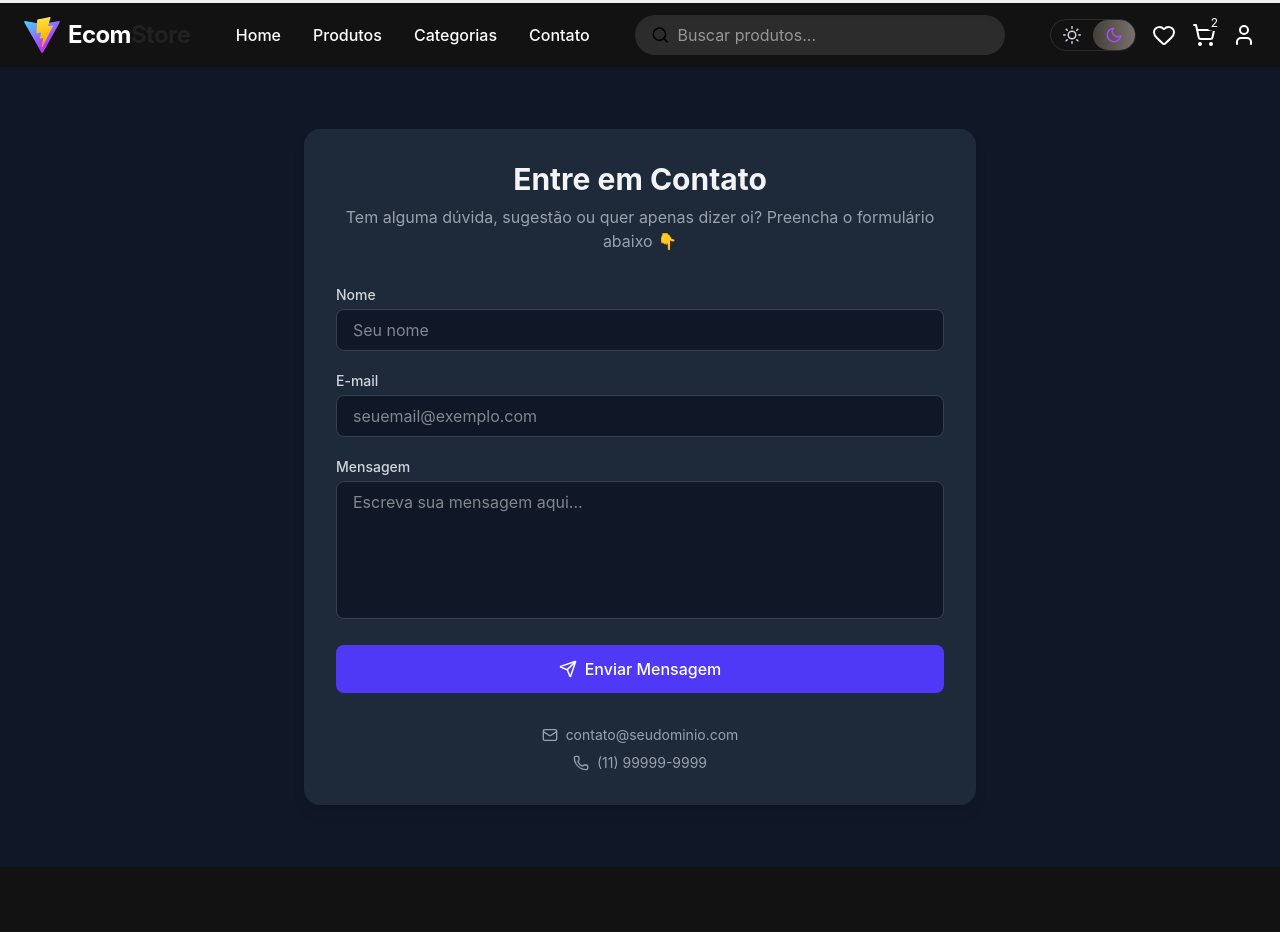
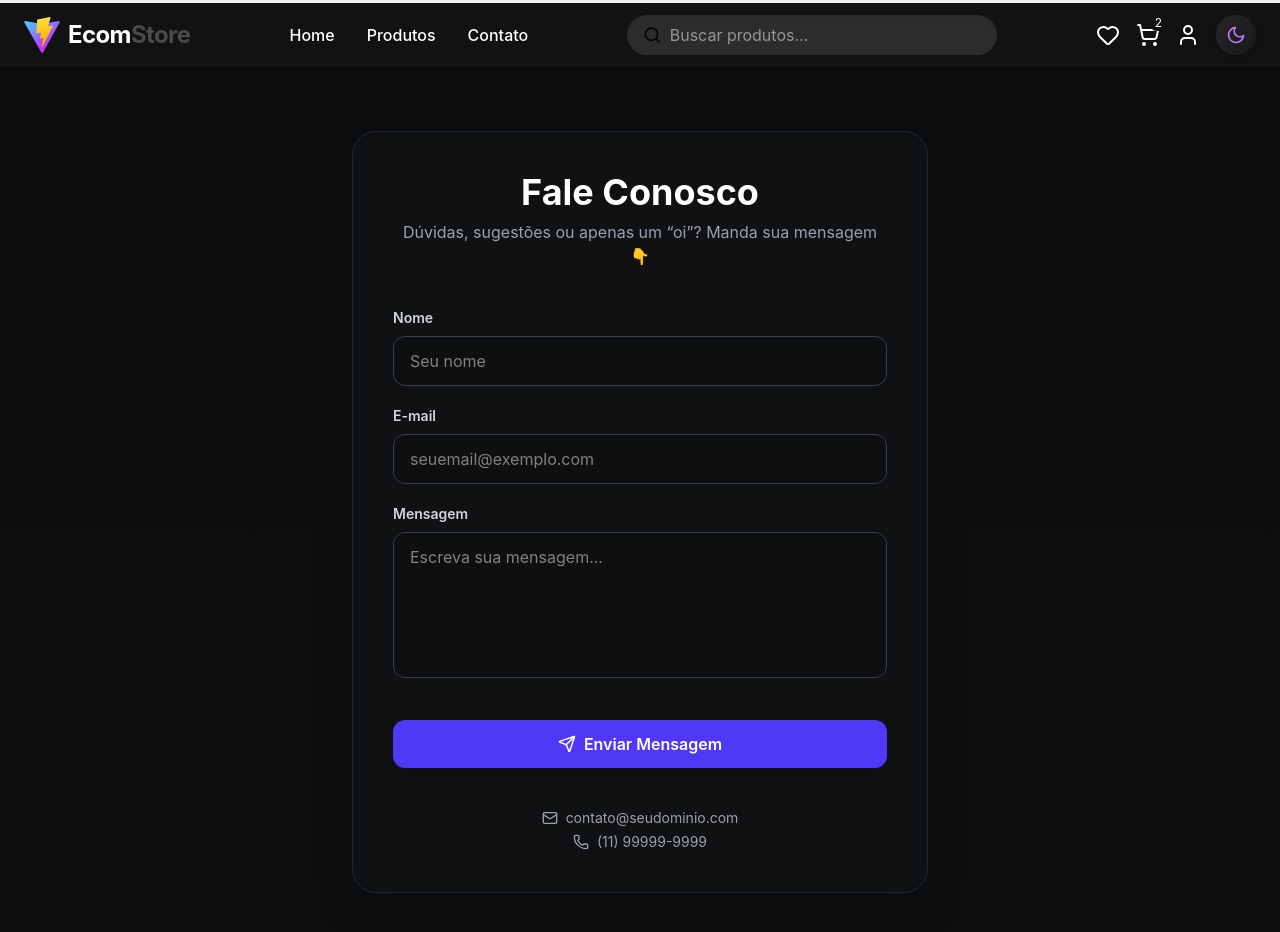
Before and after one commit to allansf29/e-commerce, a React (Vite) app in the folder Front-End/: page /contact in a window 1280 px wide. Shown: the top 932 px of the page. Before the commit the page ends 867 px from the top, so only its background shows below. Built offline with nearby package versions, Linux system fonts and the light colour scheme.

Commit message:
Trocando o button do dark theme e trocando cores.

```diff
--- a/Front-End/src/components/Navbar.tsx
+++ b/Front-End/src/components/Navbar.tsx
@@ -25,7 +25,7 @@ const Navbar: React.FC = () => {
             transition={{ duration: 0.6 }}
           />
           <span className="text-2xl font-bold text-primary dark:text-white tracking-tight">
-            Ecom<span className="text-text dark:text-muted-foreground">Store</span>
+            Ecom<span className="text-text dark:text-detail-dark">Store</span>
           </span>
         </Link>
 
@@ -42,12 +42,6 @@ const Navbar: React.FC = () => {
             className="text-[16px] font-medium text-text dark:text-white hover:text-primary hover:dark:text-secondary transition-colors"
           >
             Produtos
-          </Link>
-          <Link
-            to="/categorias"
-            className="text-[16px] font-medium text-text dark:text-white hover:text-primary hover:dark:text-secondary transition-colors"
-          >
-            Categorias
           </Link>
           <Link
             to="/contact"
@@ -69,7 +63,7 @@ const Navbar: React.FC = () => {
 
         {/* Ações */}
         <div className="flex items-center gap-4">
-          <ThemeToggle />
+
           <Link
             to="/favoritos"
             className="text-muted-foreground hover:text-secondary dark:text-muted-foreground dark:hover:text-secondary-dark transition dark:text-text-dark"
@@ -91,6 +85,7 @@ const Navbar: React.FC = () => {
           >
             <User className="w-6 h-6" />
           </Link>
+          <ThemeToggle />
 
           {/* Menu Mobile */}
           <button
--- a/Front-End/src/components/ui/SliderToggle.tsx
+++ b/Front-End/src/components/ui/SliderToggle.tsx
@@ -1,75 +1,75 @@
-import { motion } from "framer-motion";
 import { useEffect, useState } from "react";
+import { motion, AnimatePresence } from "framer-motion";
 import { FiMoon, FiSun } from "react-icons/fi";
 
-type ToggleOptionsType = "light" | "dark";
-
-const TOGGLE_CLASSES =
-  "text-sm font-medium flex items-center gap-2 px-3 py-1.5 transition-colors relative z-10";
+type Theme = "light" | "dark";
 
 const ThemeToggle = () => {
-  const [selected, setSelected] = useState<ToggleOptionsType | null>(null);
+  const [theme, setTheme] = useState<Theme>("dark");
 
-  // Carrega o tema salvo no localStorage OU define dark como padrão
+  // 🔹 Carrega tema salvo ou define dark como padrão
   useEffect(() => {
-    const savedTheme = localStorage.getItem("theme") as ToggleOptionsType | null;
-    const initialTheme = savedTheme || "dark"; // se não tiver nada, começa no dark
-    setSelected(initialTheme);
-    document.documentElement.classList.add(initialTheme);
+    const savedTheme = localStorage.getItem("theme") as Theme | null;
+    const initial = savedTheme || "dark";
+    setTheme(initial);
+    document.documentElement.classList.add(initial);
   }, []);
 
-  // Atualiza o tema quando `selected` mudar
+  // 🔹 Atualiza tema quando muda
   useEffect(() => {
-    if (!selected) return; // se ainda não foi definido, não faz nada
+    document.documentElement.classList.remove("light", "dark");
+    document.documentElement.classList.add(theme);
+    localStorage.setItem("theme", theme);
+  }, [theme]);
 
-    const root = document.documentElement;
-    root.classList.remove("light", "dark");
-    root.classList.add(selected);
-
-    // Salva no localStorage
-    localStorage.setItem("theme", selected);
-  }, [selected]);
+  // 🔹 Alternar entre light/dark
+  const toggleTheme = () => {
+    setTheme((prev) => (prev === "dark" ? "light" : "dark"));
+  };
 
   return (
-    <div className="relative flex items-center rounded-full border border-primary dark:border-secondary-dark transition-colors duration-500">
-      {/* Light */}
-      <button
-        className={`${TOGGLE_CLASSES} ${selected === "light"
-            ? "text-yellow-500"
-            : "text-gray-700 dark:text-gray-300 cursor-pointer"
-          }`}
-        onClick={() => setSelected("light")}
-      >
-        <FiSun className="text-lg" />
-      </button>
-
-      {/* Dark */}
-      <button
-        className={`${TOGGLE_CLASSES} ${selected === "dark"
-            ? "text-purple-500"
-            : "text-gray-700 dark:text-gray-300 cursor-pointer"
-          }`}
-        onClick={() => setSelected("dark")}
-      >
-        <FiMoon className="text-lg" />
-      </button>
-
-      {/* Background animado */}
-      {selected && (
-        <div
-          className={`absolute inset-0 z-0 flex ${selected === "dark" ? "justify-end" : "justify-start"
-            }`}
-        >
-          <motion.span
-            initial={{ x: selected === "dark" ? "100%" : "0%" }}
-            animate={{ x: selected === "dark" ? "100%" : "0%" }}
-            transition={{ type: "tween", duration: 0.3 }}
-            className="absolute top-0 left-0 h-full w-1/2 rounded-full bg-gradient-to-r from-stone-700 to-stone-500"
-          />
-
-        </div>
-      )}
-    </div>
+    <motion.button
+      onClick={toggleTheme}
+      whileTap={{ scale: 0.9 }}
+      whileHover={{
+        scale: 1.1,
+        boxShadow:
+          theme === "dark"
+            ? "0 0 12px 3px rgba(168, 85, 247, 0.6)"
+            : "0 0 12px 3px rgba(250, 204, 21, 0.6)",
+      }}
+      transition={{ type: "spring", stiffness: 300, damping: 20 }}
+      className="relative flex items-center justify-center w-10 h-10 rounded-full
+                 bg-gradient-to-br from-zinc-200 to-zinc-300
+                 dark:from-zinc-800 dark:to-zinc-900
+                 shadow-md transition-all duration-300 cursor-pointer"
+    >
+      <AnimatePresence mode="wait" initial={false}>
+        {theme === "dark" ? (
+          <motion.div
+            key="moon"
+            initial={{ opacity: 0, rotate: -90 }}
+            animate={{ opacity: 1, rotate: 0 }}
+            exit={{ opacity: 0, rotate: 90 }}
+            transition={{ duration: 0.3 }}
+            className="text-purple-400 text-xl"
+          >
+            <FiMoon />
+          </motion.div>
+        ) : (
+          <motion.div
+            key="sun"
+            initial={{ opacity: 0, rotate: 90 }}
+            animate={{ opacity: 1, rotate: 0 }}
+            exit={{ opacity: 0, rotate: -90 }}
+            transition={{ duration: 0.3 }}
+            className="text-yellow-400 text-xl"
+          >
+            <FiSun />
+          </motion.div>
+        )}
+      </AnimatePresence>
+    </motion.button>
   );
 };
 
--- a/Front-End/src/pages/Contact.tsx
+++ b/Front-End/src/pages/Contact.tsx
@@ -1,76 +1,110 @@
-import { Mail, Phone, Send } from "lucide-react"
+import { Mail, Phone, Send } from "lucide-react";
+import { motion } from "framer-motion";
 
 export default function Contact() {
   return (
-    <section className="min-h-screen flex items-center justify-center bg-gray-50 dark:bg-gray-900 px-4">
-      <div className="max-w-2xl w-full bg-white dark:bg-gray-800 rounded-2xl shadow-lg p-8">
-        <h2 className="text-3xl font-bold text-gray-800 dark:text-gray-100 text-center mb-2">
-          Entre em Contato
-        </h2>
-        <p className="text-gray-600 dark:text-gray-400 text-center mb-8">
-          Tem alguma dúvida, sugestão ou quer apenas dizer oi? Preencha o formulário abaixo 👇
-        </p>
+    <section className="min-h-screen flex items-center justify-center bg-gradient-to-b from-gray-50 to-gray-100 dark:from-[#0b0c0d] dark:to-[#0d0e10] px-6 py-16">
+      {/* 🔹 Fundo animado sutil */}
+      <motion.div
+        className="absolute inset-0 -z-10 overflow-hidden"
+        initial={{ opacity: 0 }}
+        animate={{ opacity: 0.3 }}
+        transition={{ duration: 1 }}
+      >
+        <motion.div
+          className="absolute top-32 left-16 w-80 h-80 bg-indigo-500/20 blur-[100px] rounded-full"
+          animate={{ y: [0, 30, 0] }}
+          transition={{ duration: 12, repeat: Infinity, ease: "easeInOut" }}
+        />
+        <motion.div
+          className="absolute bottom-16 right-20 w-96 h-96 bg-blue-500/15 blur-[100px] rounded-full"
+          animate={{ y: [0, -30, 0] }}
+          transition={{ duration: 14, repeat: Infinity, ease: "easeInOut" }}
+        />
+      </motion.div>
 
+      {/* 🔹 Card principal */}
+      <motion.div
+        className="relative z-10 max-w-xl w-full bg-white/90 dark:bg-[#111214]/90 backdrop-blur-lg border border-gray-200 dark:border-gray-800 rounded-3xl shadow-2xl p-10"
+        initial={{ opacity: 0, y: 40 }}
+        animate={{ opacity: 1, y: 0 }}
+        transition={{ duration: 0.8, ease: "easeOut" }}
+      >
+        {/* Cabeçalho */}
+        <div className="text-center mb-10">
+          <h2 className="text-3xl sm:text-4xl font-bold text-gray-900 dark:text-white">
+            Fale Conosco
+          </h2>
+          <p className="text-gray-600 dark:text-gray-400 mt-2">
+            Dúvidas, sugestões ou apenas um “oi”? Manda sua mensagem 👇
+          </p>
+        </div>
+
+        {/* Formulário */}
         <form className="flex flex-col gap-5">
           <div>
-            <label className="block text-sm font-medium text-gray-700 dark:text-gray-300 mb-1">
+            <label className="block text-sm font-semibold text-gray-700 dark:text-gray-300 mb-2">
               Nome
             </label>
             <input
               type="text"
               placeholder="Seu nome"
-              className="w-full px-4 py-2 rounded-lg border border-gray-300 dark:border-gray-700
-                         bg-gray-100 dark:bg-gray-900 text-gray-800 dark:text-gray-100
-                         focus:outline-none focus:ring-2 focus:ring-indigo-500 transition"
+              className="w-full px-4 py-3 rounded-xl border border-gray-300 dark:border-gray-700
+                         bg-gray-50 dark:bg-[#0e0f10] text-gray-900 dark:text-gray-100
+                         focus:outline-none focus:ring-2 focus:ring-indigo-500 transition-all"
             />
           </div>
 
           <div>
-            <label className="block text-sm font-medium text-gray-700 dark:text-gray-300 mb-1">
+            <label className="block text-sm font-semibold text-gray-700 dark:text-gray-300 mb-2">
               E-mail
             </label>
             <input
               type="email"
               placeholder="seuemail@exemplo.com"
-              className="w-full px-4 py-2 rounded-lg border border-gray-300 dark:border-gray-700
-                         bg-gray-100 dark:bg-gray-900 text-gray-800 dark:text-gray-100
-                         focus:outline-none focus:ring-2 focus:ring-indigo-500 transition"
+              className="w-full px-4 py-3 rounded-xl border border-gray-300 dark:border-gray-700
+                         bg-gray-50 dark:bg-[#0e0f10] text-gray-900 dark:text-gray-100
+                         focus:outline-none focus:ring-2 focus:ring-indigo-500 transition-all"
             />
           </div>
 
           <div>
-            <label className="block text-sm font-medium text-gray-700 dark:text-gray-300 mb-1">
+            <label className="block text-sm font-semibold text-gray-700 dark:text-gray-300 mb-2">
               Mensagem
             </label>
             <textarea
-              placeholder="Escreva sua mensagem aqui..."
+              placeholder="Escreva sua mensagem..."
               rows={5}
-              className="w-full px-4 py-2 rounded-lg border border-gray-300 dark:border-gray-700
-                         bg-gray-100 dark:bg-gray-900 text-gray-800 dark:text-gray-100
-                         focus:outline-none focus:ring-2 focus:ring-indigo-500 transition resize-none"
-            ></textarea>
+              className="w-full px-4 py-3 rounded-xl border border-gray-300 dark:border-gray-700
+                         bg-gray-50 dark:bg-[#0e0f10] text-gray-900 dark:text-gray-100
+                         focus:outline-none focus:ring-2 focus:ring-indigo-500 transition-all resize-none"
+            />
           </div>
 
-          <button
+          {/* Botão */}
+          <motion.button
             type="submit"
-            className="flex items-center justify-center gap-2 py-3 rounded-lg
-                       bg-indigo-600 hover:bg-indigo-700 text-white font-medium
-                       transition-all duration-300 hover:-translate-y-0.5"
+            whileTap={{ scale: 0.97 }}
+            whileHover={{ scale: 1.02 }}
+            className="mt-4 flex items-center justify-center gap-2 py-3 rounded-xl
+                       bg-indigo-600 hover:bg-indigo-700 text-white font-semibold
+                       shadow-md hover:shadow-xl transition-all"
           >
             <Send size={18} />
             Enviar Mensagem
-          </button>
+          </motion.button>
         </form>
 
-        <div className="mt-8 text-center text-sm text-gray-600 dark:text-gray-400">
-          <p className="flex items-center justify-center gap-2">
+        {/* Contato */}
+        <div className="mt-10 text-center text-sm text-gray-600 dark:text-gray-400">
+          <p className="flex items-center justify-center gap-2 mb-1">
             <Mail size={16} /> contato@seudominio.com
           </p>
-          <p className="flex items-center justify-center gap-2 mt-2">
+          <p className="flex items-center justify-center gap-2">
             <Phone size={16} /> (11) 99999-9999
           </p>
         </div>
-      </div>
+      </motion.div>
     </section>
-  )
+  );
 }
--- a/Front-End/src/pages/Home.tsx
+++ b/Front-End/src/pages/Home.tsx
@@ -132,7 +132,7 @@ const Home: FC = () => {
           <h2 className="text-2xl font-semibold tracking-tight">Destaques</h2>
           <Link
             to="/products"
-            className="text-sm text-gray-600 dark:text-gray-300 hover:text-primary transition"
+            className="text-sm text-gray-600 dark:text-gray-300 hover:text-primary dark:hover:text-secondary transition"
           >
             Ver todos
           </Link>
@@ -164,14 +164,14 @@ const Home: FC = () => {
                 <h3 className="text-base font-medium line-clamp-1">
                   {p.title}
                 </h3>
-                <p className="mt-2 text-lg font-semibold text-primary">
+                <p className="mt-2 text-lg font-semibold text-primary dark:text-text-dark">
                   {p.price}
                 </p>
 
                 <div className="mt-5 flex items-center gap-3">
                   <button
                     onClick={() => handleAddToCart(p)}
-                    className="flex-1 inline-flex items-center justify-center rounded-md px-3 py-2 bg-primary text-white font-medium hover:brightness-95 hover:shadow-md transition"
+                    className="flex-1 inline-flex items-center justify-center rounded-md px-3 py-2 bg-primary dark:bg-secondary-dark text-white font-medium hover:brightness-95 hover:shadow-md transition cursor-pointer"
                   >
                     Adicionar
                   </button>
```
